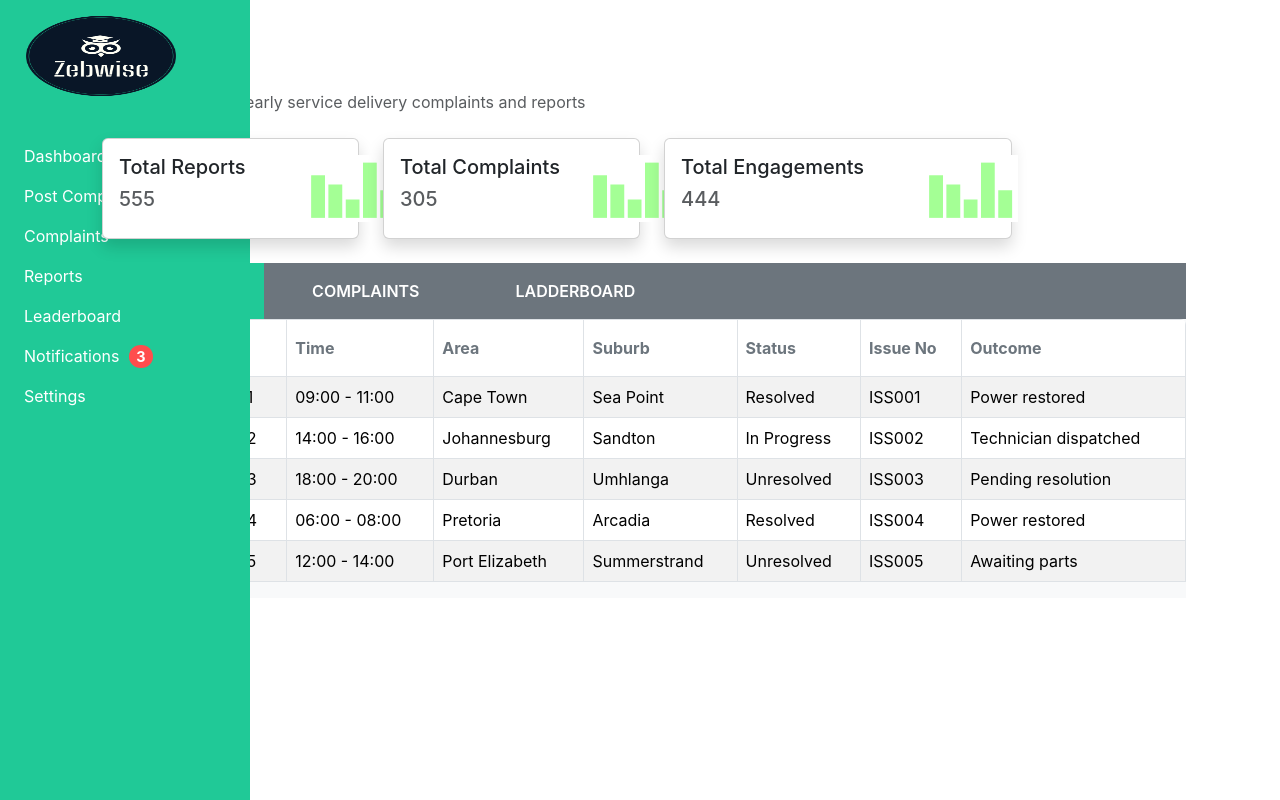
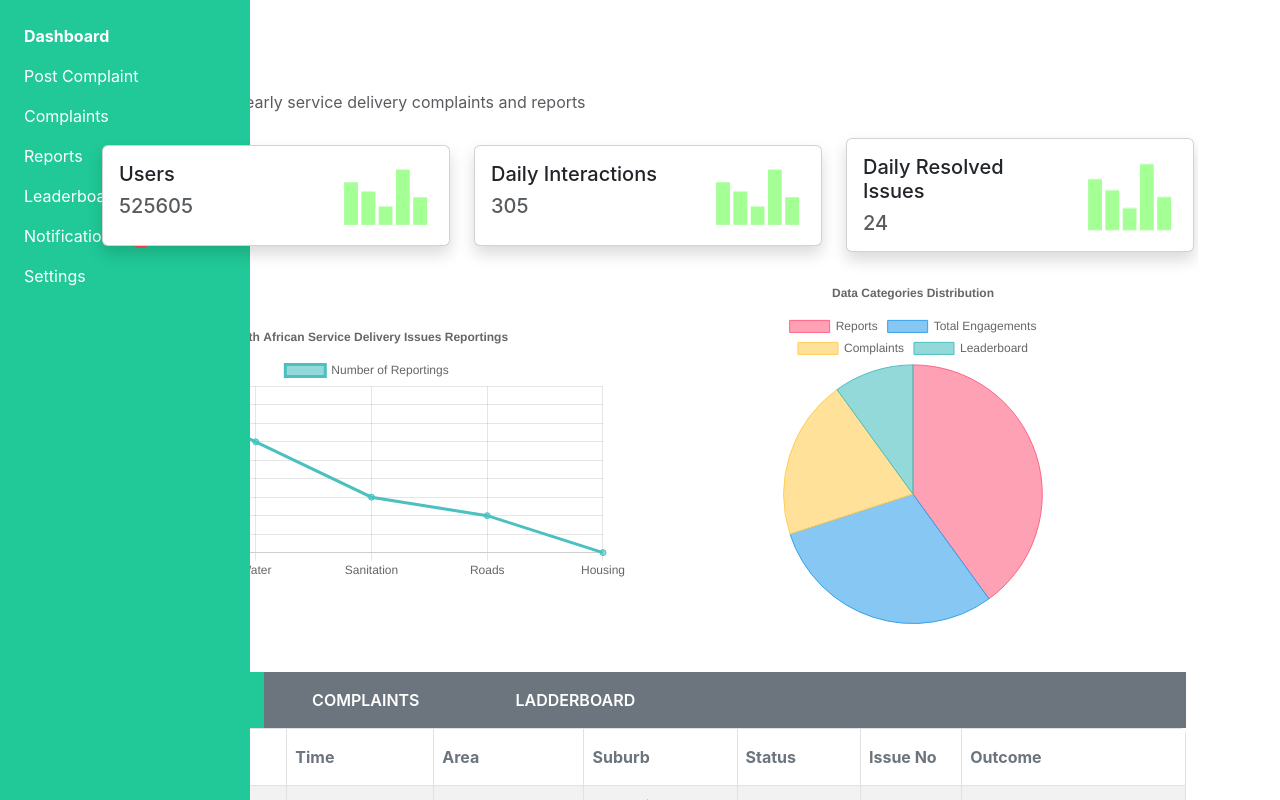
Before and after one commit to TemoshoS/zebwise, a React (Create React App) app: page /dashboard in a window 1280 px wide. Shown: the top 800 px of the page. Built offline with nearby package versions, Linux system fonts and the light colour scheme.

Commit message:
shaun - new updated dashboard

```diff
--- a/package.json
+++ b/package.json
@@ -7,10 +7,12 @@
     "@testing-library/react": "^13.4.0",
     "@testing-library/user-event": "^13.5.0",
     "bootstrap": "^5.3.3",
+    "chart.js": "^4.4.6",
     "firebase": "^10.14.0",
     "react": "^18.3.1",
     "react-bootstrap": "^2.10.5",
     "react-bootstrap-icons": "^1.11.4",
+    "react-chartjs-2": "^5.2.0",
     "react-dom": "^18.3.1",
     "react-router-dom": "^6.26.2",
     "react-scripts": "5.0.1",
--- a/public/index.html
+++ b/public/index.html
@@ -28,7 +28,7 @@
   </head>
   <body>
     <noscript>You need to enable JavaScript to run this app.</noscript>
-    <div id="root" style="background-color: white; height: 100vh"></div>
+    <div id="root" style="background-color: white"></div>
     <!--
       This HTML file is a template.
       If you open it directly in the browser, you will see an empty page.
--- a/src/App.css
+++ b/src/App.css
@@ -113,7 +113,7 @@ body {
 .sidebar a:hover,
 .sidebar a:focus,
 .sidebar a:active {
-  background-color: white; /* White background on hover */
+  background-color: rgba(255, 255, 255, 0.3); /* White background on hover */
   color: #20C997; /* Change text color to #20C997 */
 }
 
--- a/src/App.js
+++ b/src/App.js
@@ -12,6 +12,7 @@ import ServiceRequestTracking from './components/Tracking';
 import Leaderboard from './components/Leaderboard';
 import Settings from './components/Settings'
 import Notifications from './components/Notifications';
+/*import {Dashboard} from "./components/new-dashboard/screens";*/
 
 // Layout with Sidebar
 function SidebarLayout() {
--- a/src/components/Dashboards.js
+++ b/src/components/Dashboards.js
@@ -8,6 +8,7 @@ import SidebarComponent from "./global-components/navbar";
 import TableDataService from "../services/table-data.service";
 import TableData2Service from "../services/table2-data.service";
 import TableData3Service from "../services/table3-data.service";
+import GraphAndChart from "./global-components/graphs";
 
 export default function Dashboards() {
     const [schedule, setSchedule] = useState([]);
@@ -63,30 +64,20 @@ export default function Dashboards() {
     return (
         <>
     <SidebarComponent > </SidebarComponent>
-     <div class="container d-flex bg-white">
-         <div class="container   overflow-auto">
-             <div class='mb-3'>
-                 <p class='fs-3 fw-bold text-muted m-0 p-0'>Dashboard</p>
-                 <p class='fs-6 text-muted'>Track and analyze yearly service delivery complaints and reports</p>
+     <div className="container d-flex ">
+         <div className="container   overflow-auto">
+             <div className='mb-3'>
+                 <p className='fs-3 fw-bold text-muted m-0 p-0'>Dashboard</p>
+                 <p className='fs-6 text-muted'>Track and analyze yearly service delivery complaints and reports</p>
              </div>
-             <div class='d-flex align-items-center gap-2 mb-3'>
-                 <div className="col-lg-3 p-2">
+             <div className='d-flex align-items-center gap-2 mb-3'>
+                 <div className="col-lg-4 p-2">
                      <div className="card shadow">
                          <div className="card-body">
-                             <div className="d-flex align-content-center">
-                                 <div class='pe-5'><h5 className="card-title"> Total&nbsp;Reports</h5>
-                                     <h5 className="card-text bold-text text-muted">555</h5></div>
-                                 <img src='/small-graphs.png' alt={'small-graphs'}/>
-                             </div>
-                         </div>
-                     </div>
-                 </div>
-                 <div className="col-lg-3 p-2">
-                     <div className="card shadow">
-                         <div className="card-body">
-                             <div className="d-flex align-content-center">
-                                 <div class='pe-3'><h5 className="card-title"> Total&nbsp;Complaints</h5>
-                                     <h5 className="card-text bold-text text-muted">305</h5></div>
+                             <div className="d-flex align-content-center justify-content-between">
+                                 <div className='pe-5'><h5 className="card-title"> Users</h5>
+                                     <h5 className="card-text bold-text text-muted">525605</h5>
+                                 </div>
                                  <img src='/small-graphs.png' alt={'small-graphs'}/>
                              </div>
                          </div>
@@ -95,9 +86,21 @@ export default function Dashboards() {
                  <div className="col-lg-4 p-2">
                      <div className="card shadow">
                          <div className="card-body">
-                             <div className="d-flex align-content-center">
-                                 <div class='pe-5'><h5 className="card-title"> Total&nbsp;Engagements</h5>
-                                     <h5 className="card-text bold-text text-muted">444</h5></div>
+                             <div className="d-flex align-content-center justify-content-between">
+                                 <div className='pe-3'><h5 className="card-title"> Daily Interactions</h5>
+                                     <h5 className="card-text bold-text text-muted">305</h5>
+                                 </div>
+                                 <img src='/small-graphs.png' alt={'small-graphs'}/>
+                             </div>
+                         </div>
+                     </div>
+                 </div>
+                 <div className="col-lg-4 p-2">
+                     <div className="card shadow">
+                         <div className="card-body">
+                             <div className="d-flex align-content-center justify-content-between">
+                                 <div className='pe-5'><h5 className="card-title"> Daily Resolved Issues</h5>
+                                     <h5 className="card-text bold-text text-muted">24</h5></div>
                                  <img src='/small-graphs.png' alt={'small-graphs'}/>
                              </div>
                          </div>
@@ -105,15 +108,17 @@ export default function Dashboards() {
                  </div>
              </div>
 
-             <div class=" bg-light p-0 m-0 mb-5">
-                 <div class="bg-secondary d-lg-flex justify-content-lg-between p-0 m-0">
-                     <div class="nav cursor-pointer p-0 m-0">
-                         <li class="nav-item cursor-pointer"  style={{
+             <GraphAndChart />
+
+             <div className="  p-0 m-0 mb-5">
+                 <div className="bg-secondary d-lg-flex justify-content-lg-between p-0 m-0">
+                     <div className="nav cursor-pointer p-0 m-0">
+                         <li className="nav-item cursor-pointer" style={{
                              backgroundColor: displayReports ? '#20C997' : 'inherit',
                              color: displayReports ? 'white' : '#414143FF',
                              cursor: 'pointer',
                          }} >
-                             <a class="nav-link btn-primary px-5 p-3  text-uppercase fw-semibold  "
+                             <a className="nav-link btn-primary px-5 p-3  text-uppercase fw-semibold  "
                                 style={{
                                     color: displayReports ? 'white' : '#414143FF',
                                 }}
@@ -122,14 +127,14 @@ export default function Dashboards() {
                                  Reports
                              </a>
                          </li>
-                         <li class="nav-item cursor-pointer"
+                         <li className="nav-item cursor-pointer"
                              style={{
                                  backgroundColor: displayComplaints ? '#20C997' : 'inherit',
                                  color: displayComplaints ? 'white' : '#414143FF',
                                  cursor: 'pointer',
                              }}
                          >
-                             <a class="nav-link btn-primary px-5 p-3 text-uppercase fw-semibold  "  style={{
+                             <a className="nav-link btn-primary px-5 p-3 text-uppercase fw-semibold  " style={{
                                  color: displayComplaints ? 'white' : '#414143FF',
                              }}
 
@@ -138,14 +143,14 @@ export default function Dashboards() {
                                  Complaints
                              </a>
                          </li>
-                         <li class="nav-item cursor-pointer"
+                         <li className="nav-item cursor-pointer"
                              style={{
                                  backgroundColor: displayElectricity ? '#20C997' : 'inherit',
                                  color: displayElectricity ? 'white' : '#414143FF',
                                  cursor: 'pointer',
                              }}
                          >
-                             <a class="nav-link btn-primary px-5 p-3 text-uppercase fw-semibold text-muted "
+                             <a className="nav-link btn-primary px-5 p-3 text-uppercase fw-semibold text-muted "
                                 style={{
                                     color: displayElectricity ? 'white' : '#414143FF',
                                 }}
@@ -156,22 +161,14 @@ export default function Dashboards() {
                 </li>
             </div>
         </div>
-                 <div  class="table-responsive rounded-2 ps-3">
-
+             <div  className="table-responsive rounded-2 ps-3">
                  {displayReports ? <TableDataService/> : ''}
                  {displayComplaints ? <TableData2Service/> : ''}
                  {displayElectricity ? <TableData3Service/> : ''}
             </div>
-
         </div>
-
     </div>
 </div>
-
-
-
-
-
 </>
   )
 }
--- a/src/components/global-components/Home.css
+++ b/src/components/global-components/Home.css
@@ -26,3 +26,11 @@ body {
   .bg-teal-100 {
     background-color: #d1f2eb !important;
   }
+.active-link {
+  color: green;
+  font-weight: bold;
+}
+
+.inactive-link {
+  color: white;
+}
--- /dev/null
+++ b/src/components/global-components/graphs.js
@@ -0,0 +1,114 @@
+import React from "react";
+import { Line, Pie } from "react-chartjs-2";
+import {
+    Chart as ChartJS,
+    CategoryScale,
+    LinearScale,
+    PointElement,
+    LineElement,
+    Title,
+    Tooltip,
+    Legend,
+    ArcElement,
+} from "chart.js";
+
+ChartJS.register(
+    CategoryScale,
+    LinearScale,
+    PointElement,
+    LineElement,
+    Title,
+    Tooltip,
+    Legend,
+    ArcElement
+);
+
+const GraphAndChart = () => {
+    // Data and options for the Line Chart (South African Service Delivery)
+    const lineData = {
+        labels: ["Electricity", "Water", "Sanitation", "Roads", "Housing"],
+        datasets: [
+            {
+                label: "Number of Reportings",
+                data: [150, 120, 90, 80, 60], // Sample data for number of reportings
+                fill: false,
+                backgroundColor: "rgba(75, 192, 192, 0.6)",
+                borderColor: "rgba(75, 192, 192, 1)",
+            },
+        ],
+    };
+
+    const lineOptions = {
+        responsive: true,
+        plugins: {
+            legend: {
+                position: "top",
+            },
+            title: {
+                display: true,
+                text: "South African Service Delivery Issues Reportings",
+            },
+        },
+    };
+
+    // Data and options for the Pie Chart (Reports, Total Engagements, Complaints, Leaderboard)
+    const pieData = {
+        labels: ["Reports", "Total Engagements", "Complaints", "Leaderboard"],
+        datasets: [
+            {
+                label: "Data Categories",
+                data: [200, 150, 100, 50], // Sample data for each category
+                backgroundColor: [
+                    "rgba(255, 99, 132, 0.6)",
+                    "rgba(54, 162, 235, 0.6)",
+                    "rgba(255, 206, 86, 0.6)",
+                    "rgba(75, 192, 192, 0.6)",
+                ],
+                borderColor: [
+                    "rgba(255, 99, 132, 1)",
+                    "rgba(54, 162, 235, 1)",
+                    "rgba(255, 206, 86, 1)",
+                    "rgba(75, 192, 192, 1)",
+                ],
+                borderWidth: 1,
+            },
+        ],
+    };
+
+    const pieOptions = {
+        responsive: true,
+        plugins: {
+            legend: {
+                position: "top",
+            },
+            title: {
+                display: true,
+                text: "Data Categories Distribution",
+            },
+        },
+    };
+
+    return (
+        <div className="container mb-5">
+            {/*<div className="row my-5">
+                <div className="col">
+                    <h2>Line Chart and Pie Chart in React with Bootstrap</h2>
+                </div>
+            </div>*/}
+            <div className="row justify-content-center align-items-center ">
+                <div className="col-md-6">
+                   {/* <h4>Service Delivery Reportings (Line Chart)</h4>*/}
+                    <Line data={lineData} options={lineOptions} />
+                </div>
+                <div className="col-md-6 d-flex justify-content-center">
+                    {/*<h4>Data Categories (Pie Chart)</h4>*/}
+                    <div className=' col-md-8'>
+                        <Pie data={pieData} options={pieOptions} />
+                    </div>
+                </div>
+            </div>
+        </div>
+    );
+};
+
+export default GraphAndChart;
--- a/src/components/global-components/navbar.js
+++ b/src/components/global-components/navbar.js
@@ -1,34 +1,74 @@
 import React from 'react';
 import Nav from 'react-bootstrap/Nav';
 import { Link, Outlet } from 'react-router-dom';
-import logo from '../assets/zebwise-high-resolution-logo-transparent.png'
+import './Home.css'
+// import logo from '../assets/zebwise-high-resolution-logo-transparent.png'
 
 
 function SidebarComponent() {
+    const currentPath = window.location.pathname;
     return (
         <div className="d-flex">
             {/* Sidebar with the sidebar class */}
             <div className="sidebar">
             <div className="d-flex align-items-center">
-    <img src={logo} alt="Zebwise Logo" style={{ width: '150px', height: '80px', marginBottom: '40px' }} />
+{/*    <img src={logo} alt="Zebwise Logo" style={{ width: '150px', height: '80px', marginBottom: '40px' }} />*/}
 
 </div>
+                <div className="d-flex flex-column">
+                <Link
+                to="/dashboard"
+                className={`nav-link ${currentPath.includes('dashboard') ? 'active-link' : 'inactive-link'}`}
+            >
+                Dashboard
+            </Link>
 
-                <Nav className="flex-column">
-                    {/* Using Link for navigation */}
-                    <Nav.Link as={Link} to="/dashboard">Dashboard</Nav.Link>
-                    <Nav.Link as={Link} to="/makecomplaint">Post Complaint</Nav.Link>
-                    <Nav.Link as={Link} to="/complaints">Complaints</Nav.Link>
-                    <Nav.Link as={Link} to="/reports">Reports</Nav.Link>
-                    <Nav.Link as={Link} to="/leaderboard">Leaderboard</Nav.Link>
-                    <Nav.Link as={Link} to="/notifications">
-    Notifications <span className="notification-count">3</span>
-</Nav.Link>
+            <Link
+                to="/makecomplaint"
+                className={`nav-link ${currentPath.includes('makecomplaint') ? 'active-link' : 'inactive-link'}`}
+            >
+                Post Complaint
+            </Link>
+
+            <Link
+                to="/complaints"
+                className={`nav-link ${currentPath.includes('complaints') ? 'active-link' : 'inactive-link'}`}
+            >
+                Complaints
+            </Link>
+
+            <Link
+                to="/reports"
+                className={`nav-link ${currentPath.includes('reports') ? 'active-link' : 'inactive-link'}`}
+            >
+                Reports
+            </Link>
+
+            <Link
+                to="/leaderboard"
+                className={`nav-link ${currentPath.includes('leaderboard') ? 'active-link' : 'inactive-link'}`}
+            >
+                Leaderboard
+            </Link>
+
+            <Link
+                to="/notifications"
+                className={`nav-link ${currentPath.includes('notifications') ? 'active-link' : 'inactive-link'}`}
+            >
+                Notifications <span className="notification-count">3</span>
+            </Link>
+
+            <Link
+                to="/settings"
+                className="nav-link text-white"
+            >
+                Settings
+            </Link>
+        </div>
 
 
-                    <Nav.Link as={Link} to="/settings">Settings</Nav.Link>
 
-                </Nav>
+
             </div>
 
             {/* Main Content Area */}
```
Also changed, not shown: src/components/global-components/SidePanelComponent.js (deleted, +0 -73 lines), 1 other file (tests, documents, lock files or other folders).
